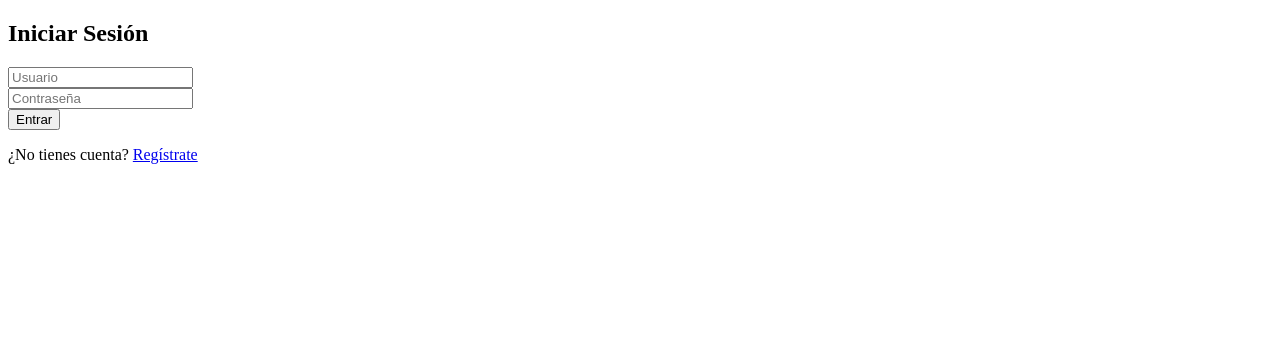
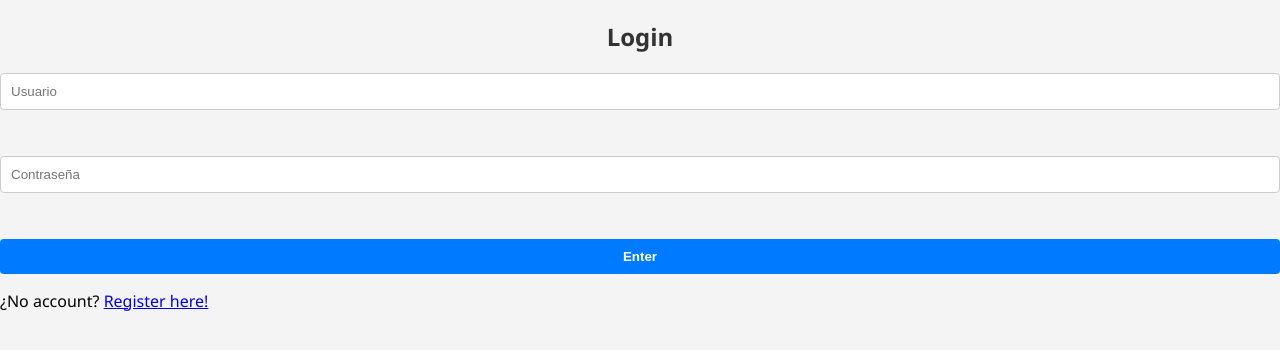
Before and after one commit to F4brici0L4yme/LAYME_SALAS_LAB_07, a Django app: template destinations/templates/login.html in a window 1280 px wide. Shown: the top 350 px of the page. Run offline with Django 3.2, Linux system fonts and the light colour scheme; the template is opened without the code that fills it, so the values that code supplies are empty.

Commit message:
css added in static - login & register now in index - urls updated - view index added

```diff
--- /dev/null
+++ b/destinations/static/css/style.css
@@ -0,0 +1,96 @@
+body {
+    font-family: 'Segoe UI', Tahoma, Geneva, Verdana, sans-serif;
+    background-color: #f4f4f4;
+    margin: 0;
+    padding: 0;
+}
+
+.container {
+    max-width: 800px;
+    margin: 40px auto;
+    background: white;
+    padding: 30px;
+    box-shadow: 0 2px 8px rgba(0, 0, 0, 0.1);
+    border-radius: 8px;
+}
+
+h1, h2 {
+    text-align: center;
+    color: #333;
+}
+
+form {
+    display: flex;
+    flex-direction: column;
+    gap: 12px;
+}
+
+input[type="text"],
+input[type="password"],
+input[type="file"],
+textarea,
+select {
+    padding: 10px;
+    border: 1px solid #ccc;
+    border-radius: 4px;
+}
+
+input[type="submit"],
+button {
+    padding: 10px;
+    background-color: #007bff;
+    color: white;
+    font-weight: bold;
+    border: none;
+    border-radius: 4px;
+    cursor: pointer;
+}
+
+input[type="submit"]:hover,
+button:hover {
+    background-color: #0056b3;
+}
+
+.alert {
+    padding: 10px;
+    background-color: #f44336;
+    color: white;
+    margin-bottom: 15px;
+    border-radius: 4px;
+}
+
+.success {
+    background-color: #4CAF50;
+}
+
+.destino-card {
+    border: 1px solid #ddd;
+    padding: 15px;
+    margin: 10px 0;
+    border-radius: 6px;
+    background-color: #fefefe;
+}
+
+.destino-card img {
+    max-width: 100%;
+    height: auto;
+    border-radius: 4px;
+}
+
+.actions {
+    display: flex;
+    gap: 10px;
+    justify-content: flex-end;
+}
+
+.actions a {
+    text-decoration: none;
+    padding: 6px 12px;
+    background-color: #28a745;
+    color: white;
+    border-radius: 4px;
+}
+
+.actions a.delete {
+    background-color: #dc3545;
+}
--- a/destinations/templates/agregar_destino.html
+++ b/destinations/templates/agregar_destino.html
@@ -1,3 +1,8 @@
+<head>
+    <title>Editar Destino</title>
+    {% load static %}
+    <link rel="stylesheet" href="{% static 'css/style.css' %}">
+</head>
 <h2>Agregar destino</h2>
 <form method="POST" enctype="multipart/form-data">
     {% csrf_token %}
--- a/destinations/templates/base.html
+++ b/destinations/templates/base.html
@@ -5,6 +5,8 @@
     <meta charset="UTF-8">
     <meta name="viewport" content="width=device-width, initial-scale=1.0">
     <meta http-equiv="X-UA-Compatible" content="ie=edge">
+        {% load static %}
+    <link rel="stylesheet" href="{% static 'css/style.css' %}">
     <title>Telusko</title>
 </head>
 
--- a/destinations/templates/editar_destino.html
+++ b/destinations/templates/editar_destino.html
@@ -1,3 +1,9 @@
+<head>
+    <meta charset="UTF-8">
+    {% load static %}
+    <link rel="stylesheet" href="{% static 'css/style.css' %}">
+    <title>Lista de Destinos Turísticos</title>
+</head>
 <h2>Editar destino</h2>
 <form method="POST" enctype="multipart/form-data">
     {% csrf_token %}
--- a/destinations/templates/eliminar_destino.html
+++ b/destinations/templates/eliminar_destino.html
@@ -2,6 +2,8 @@
 <html>
 <head>
     <title>Eliminar destino</title>
+        {% load static %}
+    <link rel="stylesheet" href="{% static 'css/style.css' %}">
 </head>
 <body>
     <h1>Eliminar destino</h1>
--- a/destinations/templates/index.html
+++ b/destinations/templates/index.html
@@ -38,9 +38,10 @@
 										<li><a href="#">Services</a></li>
 										<li><a href="news.html">News</a></li>
 										<li><a href="contact.html">Contact</a></li>
+										<li><a href="{% url 'registro' %}">Register</a></li>
+										<li><a href="{% url 'login' %}">Login</a></li>
 									</ul>
 								</nav>
-								<div class="header_phone ml-auto">Call us: 00-56 445 678 33</div>
 
 								<!-- Hamburger -->
 
--- a/destinations/templates/listar_destinos.html
+++ b/destinations/templates/listar_destinos.html
@@ -1,3 +1,9 @@
+<head>
+    <meta charset="UTF-8">
+    {% load static %}
+    <link rel="stylesheet" href="{% static 'css/style.css' %}">
+    <title>Lista de Destinos Turísticos</title>
+</head>
 <h2>Destinos Turísticos</h2>
 <a href="{% url 'agregar_destino' %}">Agregar nuevo destino</a>
 <ul>
--- a/destinations/templates/login.html
+++ b/destinations/templates/login.html
@@ -2,10 +2,12 @@
 <html lang="es">
 <head>
     <meta charset="UTF-8">
-    <title>Iniciar Sesión</title>
+    {% load static %}
+    <link rel="stylesheet" href="{% static 'css/style.css' %}">
+    <title>Login</title>
 </head>
 <body>
-    <h2>Iniciar Sesión</h2>
+    <h2>Login</h2>
 
     {% if messages %}
         {% for message in messages %}
@@ -17,9 +19,9 @@
         {% csrf_token %}
         <input type="text" name="username" placeholder="Usuario" required><br>
         <input type="password" name="password" placeholder="Contraseña" required><br>
-        <button type="submit">Entrar</button>
+        <button type="submit">Enter</button>
     </form>
 
-    <p>¿No tienes cuenta? <a href="{% url 'registro' %}">Regístrate</a></p>
+    <p>¿No account? <a href="{% url 'registro' %}">Register here!</a></p>
 </body>
 </html>
--- a/destinations/travelApp/urls.py
+++ b/destinations/travelApp/urls.py
@@ -10,6 +10,5 @@ urlpatterns = [
     path('agregar/', views.agregar_destino, name='agregar_destino'),
     path('editar/<int:pk>/', views.editar_destino, name='editar_destino'),
     path('eliminar/<int:pk>/', views.eliminar_destino, name='eliminar_destino'),
-    path('', views.listar_destinos, name='listar_destinos'),
-
+    path("", views.index, name="index")
 ]
```
Also changed, not shown: destinations/templates/registro.html (+6 -4 lines), destinations/travelApp/views.py (+24 -0 lines).
